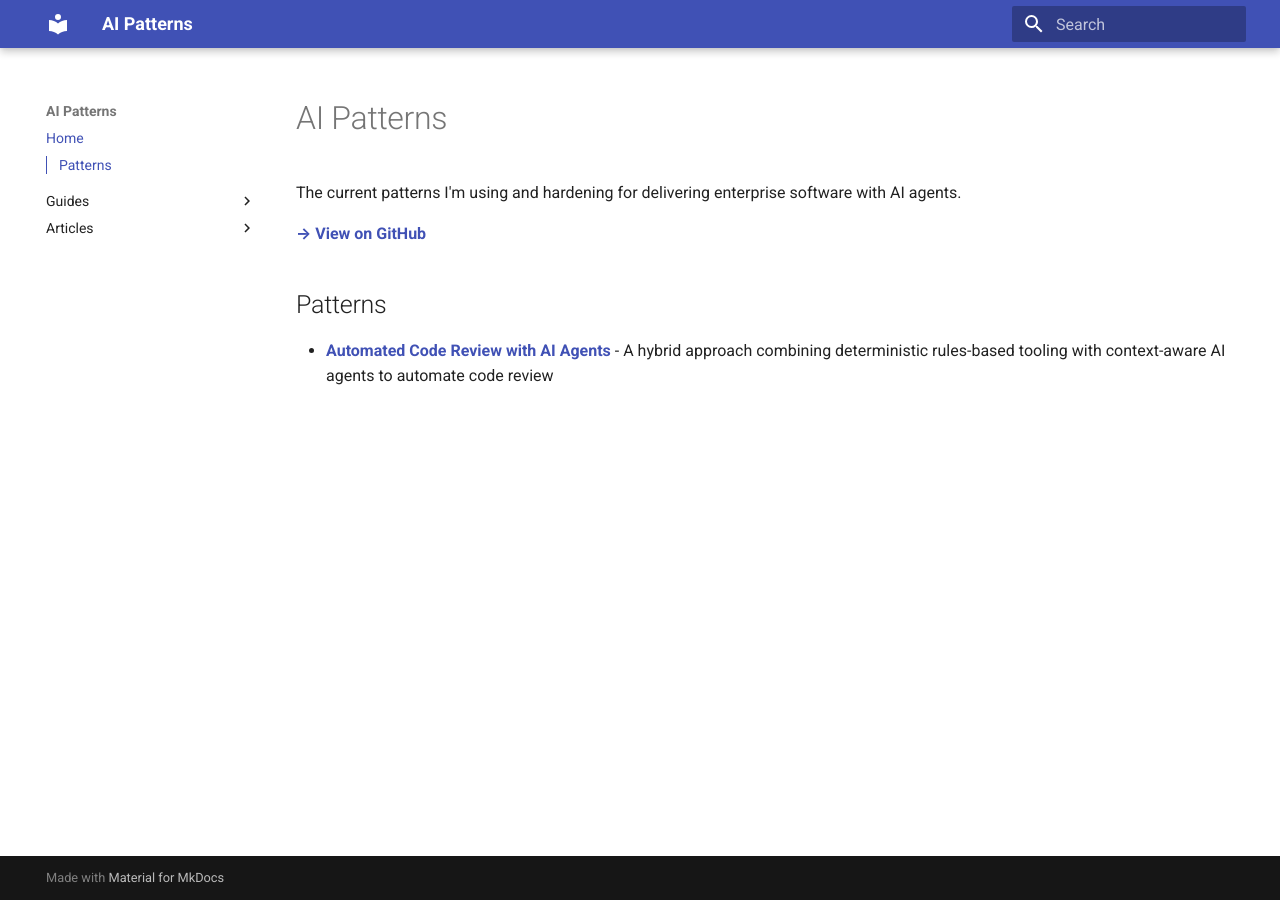
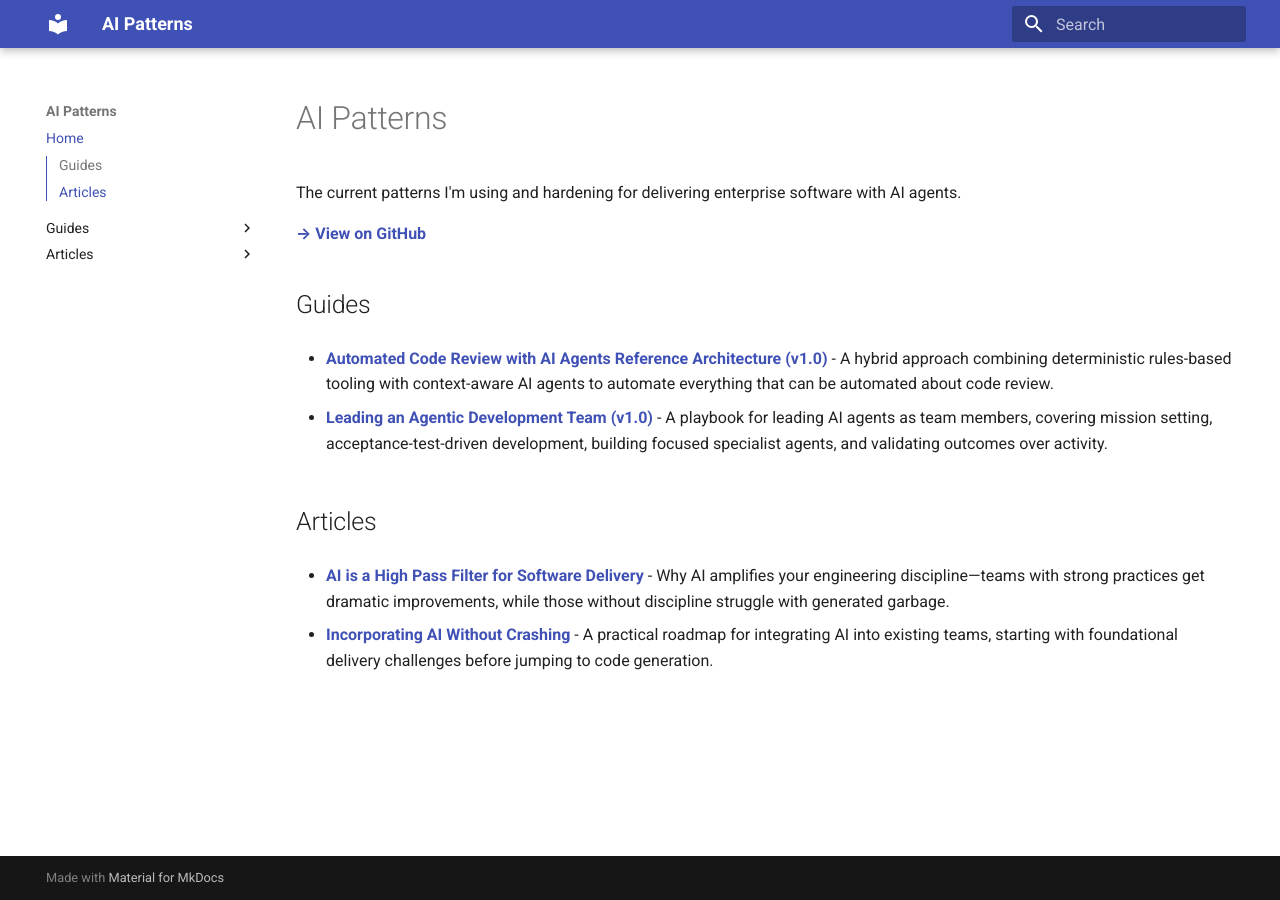
Before and after one commit to bdfinst/ai-patterns, an MkDocs documentation site: the page built from docs/index.md, in a window 1280 px wide. Built offline with MkDocs 1.6.1 and Material for MkDocs 9.7.7, drawn with Linux system fonts in a browser that asks for light colours.

Commit message:
Update main page

```diff
--- a/docs/index.md
+++ b/docs/index.md
@@ -4,6 +4,14 @@ The current patterns I'm using and hardening for delivering enterprise software
 
 **[→ View on GitHub](https://github.com/bryanfinster/ai-patterns)**
 
-## Patterns
+## Guides
 
-- **[Automated Code Review with AI Agents](agentic-code-review.md)** - A hybrid approach combining deterministic rules-based tooling with context-aware AI agents to automate code review
+- **[Automated Code Review with AI Agents Reference Architecture (v1.0)](agentic-code-review.md)** - A hybrid approach combining deterministic rules-based tooling with context-aware AI agents to automate everything that can be automated about code review.
+
+- **[Leading an Agentic Development Team (v1.0)](ai-development-playbook.md)** - A playbook for leading AI agents as team members, covering mission setting, acceptance-test-driven development, building focused specialist agents, and validating outcomes over activity.
+
+## Articles
+
+- **[AI is a High Pass Filter for Software Delivery](https://bryanfinster.substack.com/p/ai-is-a-high-pass-filter-for-software)** - Why AI amplifies your engineering discipline—teams with strong practices get dramatic improvements, while those without discipline struggle with generated garbage.
+
+- **[Incorporating AI Without Crashing](https://bryanfinster.substack.com/p/incorporating-ai-without-crashing)** - A practical roadmap for integrating AI into existing teams, starting with foundational delivery challenges before jumping to code generation.
```
